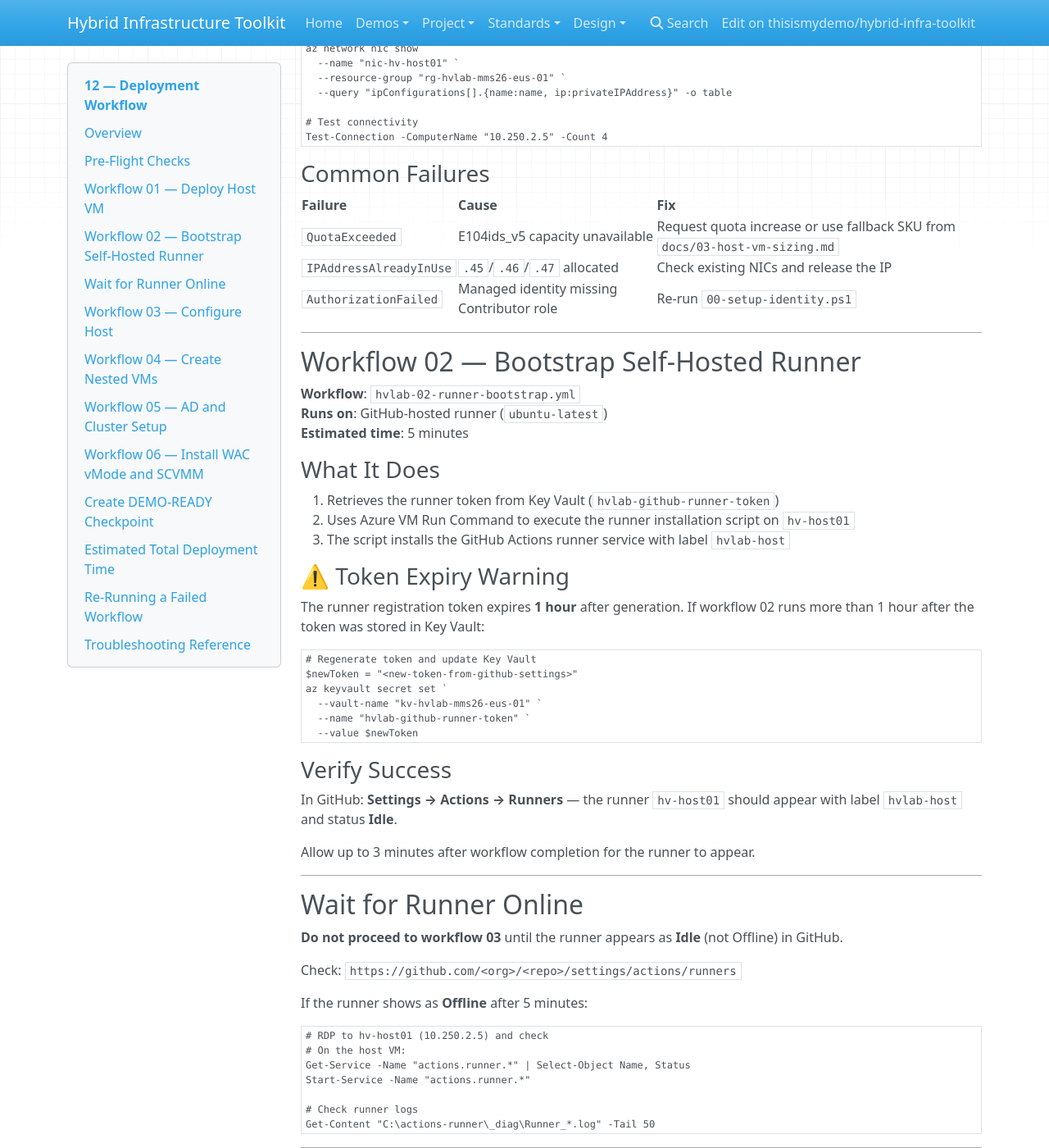
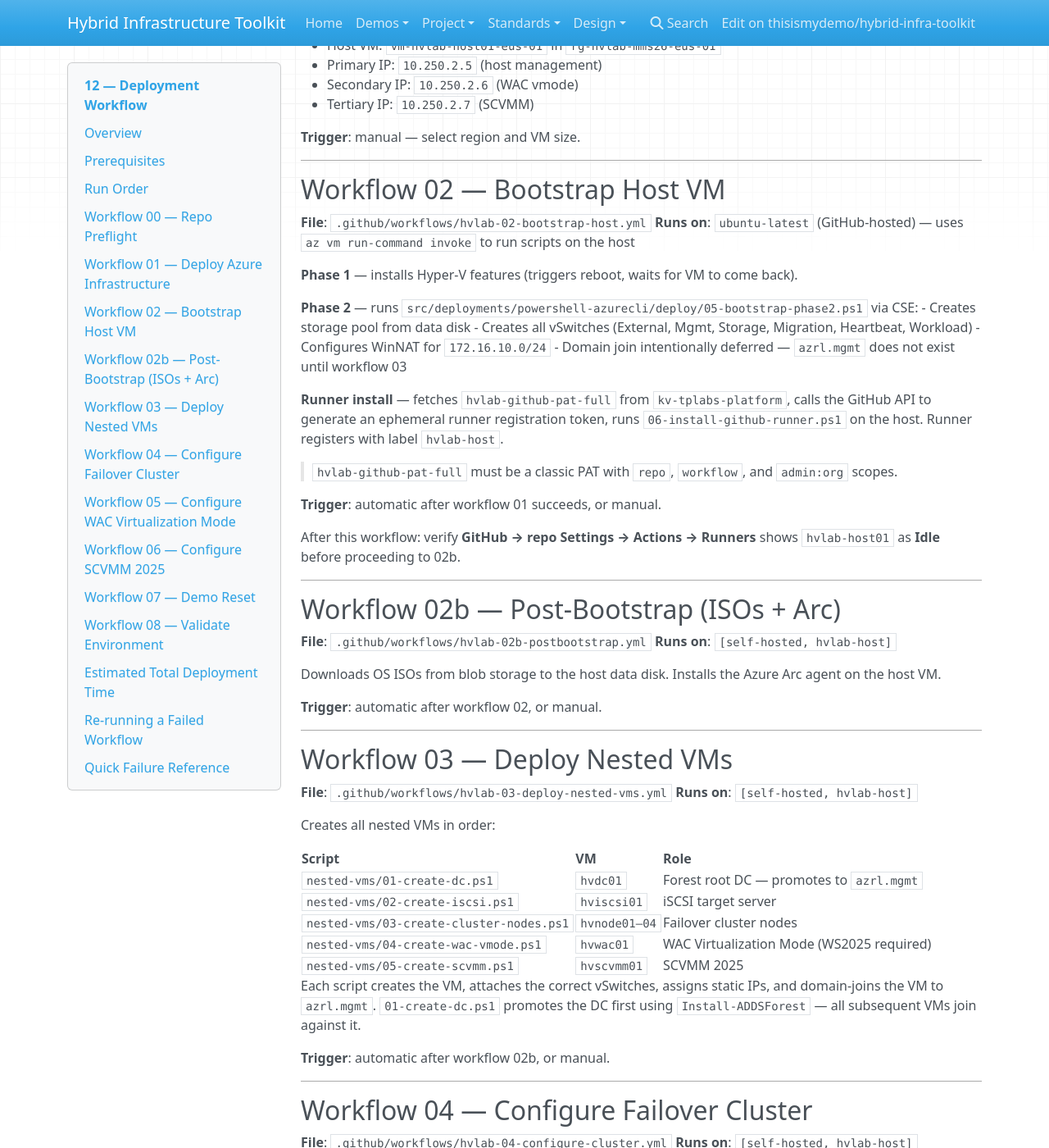
Before and after one commit to thisismydemo/hybrid-infra-toolkit, an MkDocs documentation site: the page built from docs/demos/hyperv-cluster-lab/12-deployment-workflow.md, in a window 1280 px wide and 1400 px high, scrolled down 1537 px. Shown: the whole window at 82% size. Built offline with MkDocs 1.6.1, drawn with Linux system fonts in a browser that asks for light colours; nearby versions of some CDN libraries; some of the changed text lies outside the part shown.

Commit message:
fix: WAC PgPassword KV self-fetch, step name correction, workflow doc rewrite
- configure/04-configure-wac-vmode.ps1: add KVName/KVSubscription params and
  self-fetch hvwac01-pg-password from Key Vault when PgPassword is not passed;
  resolves silent blank-password PostgreSQL install
- hvlab-03-deploy-nested-vms.yml: rename stale 'replica DC' step to
  'Create forest root DC (hvdc01 - azrl.mgmt)'
- docs/12-deployment-workflow.md: full rewrite to match current code; correct
  workflow file names, resource names, runner token approach, DC role

````diff
--- a/docs/demos/hyperv-cluster-lab/12-deployment-workflow.md
+++ b/docs/demos/hyperv-cluster-lab/12-deployment-workflow.md
@@ -2,382 +2,254 @@
 
 ## Overview
 
-Deployment uses a two-phase pipeline:
+Deployment runs from `thisismydemo/hybrid-infra-toolkit` using 10 GitHub Actions workflows.
 
-1. **Cloud GitHub Actions runners** (phases 1–2): Deploy the Azure infrastructure and bootstrap the self-hosted runner
-2. **Self-hosted runner on host VM** (phases 3–8): All nested VM and application configuration — runs directly on the host, with access to the Hyper-V APIs and nested VM networks
+**Runner split:**
+
+| Phase | Runs On | Workflows |
+|---|---|---|
+| Cloud infrastructure | GitHub-hosted (`ubuntu-latest` / `windows-latest`) | 00, 01, 02 |
+| All in-guest work | Self-hosted on host VM (`hvlab-host`) | 02b, 03–08 |
+
+The self-hosted runner is installed by workflow 02 (via Custom Script Extension) onto `vm-hvlab-host01-eus-01`. Workflows 03–08 run directly on that host, giving them full access to Hyper-V APIs and the nested VM networks.
 
 ---
 
-## Pre-Flight Checks
+## Prerequisites
 
-Complete these checks immediately before starting deployment:
+Before running any workflow, complete these one-time setup steps:
 
-```powershell
-# 1. Azure CLI authenticated to correct subscription
-az account show --query "{sub:id, state:state}" -o table
-# Expected: 00cd4357-ed45-4efb-bee0-10c467ff994b, Enabled
+1. **Azure identity**: run `src/deployments/powershell-azurecli/deploy/00-setup-identity.ps1`
+   - Creates managed identity `mi-hvlab-host01-eus-01`
+   - Assigns Contributor on the deploy subscription
+   - Assigns Key Vault Secrets User on `kv-tplabs-platform`
 
-# 2. Target IPs available
-foreach ($ip in @("10.250.2.5","10.250.2.6","10.250.2.7")) {
-    $used = az network nic list --query "[].ipConfigurations[?privateIPAddress=='$ip'].privateIPAddress" -o tsv
-    if ($used) { Write-Host "✗ $ip IN USE" -ForegroundColor Red }
-    else        { Write-Host "✓ $ip available" -ForegroundColor Green }
-}
+2. **Key Vault secrets**: run `src/deployments/powershell-azurecli/deploy/03-prestage-kv-secrets.ps1`
+   - Pre-stages all secrets listed in `configs/variables/variables.yml` under `key_vault.secrets_required`
 
-# 3. Key Vault secrets present (run the verification block from 02-prerequisites.md)
+3. **GitHub repo secrets** (Settings → Secrets → Actions):
+   - `AZURE_CLIENT_ID` — client ID of `mi-hvlab-host01-eus-01`
+   - `AZURE_TENANT_ID` — `a9b67171-3fbb-45bf-8394-eb56d02a86e4`
+   - `AZURE_SUBSCRIPTION_ID` — `00cd4357-ed45-4efb-bee0-10c467ff994b`
 
-# 4. Subnet exists
-az network vnet subnet show `
-  --name "snet-lab-prodtech-eus-connectivity-mgmt" `
-  --vnet-name "vnet-lab-prodtech-eus-connectivity-hub" `
-  --resource-group "rg-hvlab-mms26-eus-01" `
-  --query "{name:name, prefix:addressPrefix}" -o table
+4. **Region check** (optional but recommended): `src/deployments/powershell-azurecli/deploy/01-find-best-region.ps1`
 
-# 5. GitHub runner token freshness — regenerate if >45 min old
-# Navigate to: GitHub → Repo Settings → Actions → Runners → New self-hosted runner
-# Copy the token and update: kv-hvlab-mms26-eus-01 / hvlab-github-runner-token
-```
+5. **IP availability check**: `src/deployments/powershell-azurecli/deploy/02-verify-ip-availability.ps1`
 
 ---
 
-## Workflow 01 — Deploy Host VM
+## Run Order
 
-**Workflow**: `hvlab-01-host-vm.yml`
-**Runs on**: GitHub-hosted runner (`ubuntu-latest`)
-**Estimated time**: 10–15 minutes
+Run workflows **in this order**. Do not skip ahead.
 
-### What It Does
-
-1. Logs in to Azure via OIDC using `mi-hvlab-deploy-eus-01` managed identity (no client secret)
-2. Runs `az deployment group create` with `bicep/main.bicep`
-3. Creates:
-   - NIC `nic-hv-host01` with 3 IP configurations (`.45`, `.46`, `.47`)
-   - IP forwarding enabled on NIC
-   - VM `hv-host01` (Standard_E104ids_v5)
-   - OS disk (P10, 128 GB)
-   - Data disk for VHDX storage (P50, 4 TB)
-4. Attaches a Custom Script Extension that installs the GitHub Actions runner prerequisites
-
-### Trigger
-
-```yaml
-# Manually trigger from GitHub Actions UI:
-# Actions → hvlab-01-host-vm → Run workflow → main → Run workflow
+```
+00 → 01 → 02 → [wait for runner] → 02b → 03 → 04 → 05 → 06 → 08
 ```
 
-### Verify Success
-
-```powershell
-# Check VM state
-az vm show `
-  --name "hv-host01" `
-  --resource-group "rg-hvlab-mms26-eus-01" `
-  --query "{name:name, state:powerState, size:hardwareProfile.vmSize}" -o table
-
-# Check NIC secondary IPs
-az network nic show `
-  --name "nic-hv-host01" `
-  --resource-group "rg-hvlab-mms26-eus-01" `
-  --query "ipConfigurations[].{name:name, ip:privateIPAddress}" -o table
-
-# Test connectivity
-Test-Connection -ComputerName "10.250.2.5" -Count 4
-```
-
-### Common Failures
-
-| Failure | Cause | Fix |
-|---------|-------|-----|
-| `QuotaExceeded` | E104ids_v5 capacity unavailable | Request quota increase or use fallback SKU from `docs/03-host-vm-sizing.md` |
-| `IPAddressAlreadyInUse` | `.45`/`.46`/`.47` allocated | Check existing NICs and release the IP |
-| `AuthorizationFailed` | Managed identity missing Contributor role | Re-run `00-setup-identity.ps1` |
+Workflow 07 (demo-reset) is run-on-demand — not part of the initial deploy sequence.
 
 ---
 
-## Workflow 02 — Bootstrap Self-Hosted Runner
+## Workflow 00 — Repo Preflight
 
-**Workflow**: `hvlab-02-runner-bootstrap.yml`
-**Runs on**: GitHub-hosted runner (`ubuntu-latest`)
-**Estimated time**: 5 minutes
+**File**: `.github/workflows/hvlab-00-preflight.yml`
+**Runs on**: `windows-latest` (GitHub-hosted)
 
-### What It Does
+Runs PSScriptAnalyzer on all PowerShell files, validates the Bicep template against the target subscription (ARM validate, not deploy), and checks that the managed identity exists. Safe to run at any time.
 
-1. Retrieves the runner token from Key Vault (`hvlab-github-runner-token`)
-2. Uses Azure VM Run Command to execute the runner installation script on `hv-host01`
-3. The script installs the GitHub Actions runner service with label `hvlab-host`
-
-### ⚠️ Token Expiry Warning
-
-The runner registration token expires **1 hour** after generation. If workflow 02 runs more than 1 hour after the token was stored in Key Vault:
-
-```powershell
-# Regenerate token and update Key Vault
-$newToken = "<new-token-from-github-settings>"
-az keyvault secret set `
-  --vault-name "kv-hvlab-mms26-eus-01" `
-  --name "hvlab-github-runner-token" `
-  --value $newToken
-```
-
-### Verify Success
-
-In GitHub: **Settings → Actions → Runners** — the runner `hv-host01` should appear with label `hvlab-host` and status **Idle**.
-
-Allow up to 3 minutes after workflow completion for the runner to appear.
+**Trigger**: manual (`workflow_dispatch`) — select region and VM size from the dropdowns.
 
 ---
 
-## Wait for Runner Online
+## Workflow 01 — Deploy Azure Infrastructure
 
-**Do not proceed to workflow 03** until the runner appears as **Idle** (not Offline) in GitHub.
+**File**: `.github/workflows/hvlab-01-deploy-azure.yml`
+**Runs on**: `ubuntu-latest` (GitHub-hosted)
 
-Check: `https://github.com/<org>/<repo>/settings/actions/runners`
+Deploys the Azure resource group and host VM via Bicep:
 
-If the runner shows as **Offline** after 5 minutes:
+- Template: `src/deployments/bicep/main.bicep`
+- Parameters: `src/deployments/bicep/parameters/tplabs.bicepparam`
+- Creates: resource group, VNet NIC (3 IPs), NSG, host VM, OS disk, data disk, managed identity attachment
+- Host VM: `vm-hvlab-host01-eus-01` in `rg-hvlab-mms26-eus-01`
+- Primary IP: `10.250.2.5` (host management)
+- Secondary IP: `10.250.2.6` (WAC vmode)
+- Tertiary IP: `10.250.2.7` (SCVMM)
 
-```powershell
-# RDP to hv-host01 (10.250.2.5) and check
-# On the host VM:
-Get-Service -Name "actions.runner.*" | Select-Object Name, Status
-Start-Service -Name "actions.runner.*"
-
-# Check runner logs
-Get-Content "C:\actions-runner\_diag\Runner_*.log" -Tail 50
-```
+**Trigger**: manual — select region and VM size.
 
 ---
 
-## Workflow 03 — Configure Host
+## Workflow 02 — Bootstrap Host VM
 
-**Workflow**: `hvlab-03-configure-host.yml`
-**Runs on**: `hvlab-host` (self-hosted)
-**Estimated time**: 15–20 minutes (includes reboot)
+**File**: `.github/workflows/hvlab-02-bootstrap-host.yml`
+**Runs on**: `ubuntu-latest` (GitHub-hosted) — uses `az vm run-command invoke` to run scripts on the host
 
-### What It Does
+**Phase 1** — installs Hyper-V features (triggers reboot, waits for VM to come back).
 
-1. Installs `Hyper-V` Windows feature with management tools
-2. Installs `RSAT-Hyper-V-Tools`
-3. Reboots the host VM (runner auto-reconnects after reboot)
-4. Creates all 6 vSwitches (`vSwitch-External`, `vSwitch-Mgmt`, `vSwitch-Migration`, `vSwitch-Storage`, `vSwitch-Heartbeat`, `vSwitch-Workload`)
-5. Configures WinNAT for `172.16.10.0/24`
-6. Enables IP routing on the host OS
-7. Joins `hv-host01` to the `azrl.mgmt` domain (requires `hvlab-domain-admin-*` secrets)
-8. Reboots after domain join
+**Phase 2** — runs `src/deployments/powershell-azurecli/deploy/05-bootstrap-phase2.ps1` via CSE:
+- Creates storage pool from data disk
+- Creates all vSwitches (External, Mgmt, Storage, Migration, Heartbeat, Workload)
+- Configures WinNAT for `172.16.10.0/24`
+- Domain join intentionally deferred — `azrl.mgmt` does not exist until workflow 03
 
-### Verify Success
+**Runner install** — fetches `hvlab-github-pat-full` from `kv-tplabs-platform`, calls the GitHub API to generate an ephemeral runner registration token, runs `06-install-github-runner.ps1` on the host. Runner registers with label `hvlab-host`.
 
-```powershell
-# On host VM — check Hyper-V installed
-Get-WindowsFeature -Name Hyper-V | Select-Object Name, InstallState
+> `hvlab-github-pat-full` must be a classic PAT with `repo`, `workflow`, and `admin:org` scopes.
 
-# Check vSwitches
-Get-VMSwitch | Select-Object Name, SwitchType, NetAdapterInterfaceDescription
+**Trigger**: automatic after workflow 01 succeeds, or manual.
 
-# Check domain join
-(Get-WmiObject Win32_ComputerSystem).Domain  # Should be azrl.mgmt
-
-# Check WinNAT
-Get-NetNat | Select-Object Name, InternalIPInterfaceAddressPrefix
-```
+After this workflow: verify **GitHub → repo Settings → Actions → Runners** shows `hvlab-host01` as **Idle** before proceeding to 02b.
 
 ---
 
-## Workflow 04 — Create Nested VMs
+## Workflow 02b — Post-Bootstrap (ISOs + Arc)
 
-**Workflow**: `hvlab-04-nested-vms.yml`
-**Runs on**: `hvlab-host`
-**Estimated time**: 45–60 minutes
+**File**: `.github/workflows/hvlab-02b-postbootstrap.yml`
+**Runs on**: `[self-hosted, hvlab-host]`
 
-### What It Does
+Downloads OS ISOs from blob storage to the host data disk. Installs the Azure Arc agent on the host VM.
 
-1. Downloads WS2022 and WS2025 ISOs from `sthvlabisomms26` blob storage
-2. Creates base VHDX files on the data disk
-3. Creates and configures all 8 nested VMs with correct vCPU, RAM, vNICs, and attached ISOs
-4. Boots VMs in order: `hvdc01` first, then storage, then nodes, then management VMs
-5. Applies unattend.xml for automated OS installation
-6. Waits for VMs to complete OS installation (polls WinRM)
-
-### Verify Success
-
-```powershell
-# On host VM
-Get-VM | Select-Object Name, State, CPUCount,
-    @{N="RAM-GB";E={$_.MemoryAssigned/1GB}} |
-    Format-Table -AutoSize
-
-# Expected: 8 VMs, all Running
-```
+**Trigger**: automatic after workflow 02, or manual.
 
 ---
 
-## Workflow 05 — AD and Cluster Setup
+## Workflow 03 — Deploy Nested VMs
 
-**Workflow**: `hvlab-05-ad-cluster.yml`
-**Runs on**: `hvlab-host`
-**Estimated time**: 30–40 minutes
+**File**: `.github/workflows/hvlab-03-deploy-nested-vms.yml`
+**Runs on**: `[self-hosted, hvlab-host]`
 
-### What It Does (in order)
+Creates all nested VMs in order:
 
-1. Promotes `hvdc01` as replica DC for `azrl.mgmt`
-2. Waits for AD replication to complete
-3. Creates OU structure, service accounts, security groups (from `docs/05-active-directory.md`)
-4. Joins all nested VMs to `azrl.mgmt`
-5. Configures iSCSI Target on `hviscsi01` (from `docs/06-iscsi-storage.md`)
-6. Installs Failover Clustering and Hyper-V roles on `hvnode01-04`
-7. Configures MPIO on cluster nodes
-8. Connects iSCSI initiators on all nodes
-9. Creates cluster `hvlab-clus01`
-10. Adds CSVs and configures Cloud Witness
-11. Configures KCD for live migration
+| Script | VM | Role |
+|---|---|---|
+| `nested-vms/01-create-dc.ps1` | `hvdc01` | Forest root DC — promotes to `azrl.mgmt` |
+| `nested-vms/02-create-iscsi.ps1` | `hviscsi01` | iSCSI target server |
+| `nested-vms/03-create-cluster-nodes.ps1` | `hvnode01–04` | Failover cluster nodes |
+| `nested-vms/04-create-wac-vmode.ps1` | `hvwac01` | WAC Virtualization Mode (WS2025 required) |
+| `nested-vms/05-create-scvmm.ps1` | `hvscvmm01` | SCVMM 2025 |
 
-### Verify Success
+Each script creates the VM, attaches the correct vSwitches, assigns static IPs, and domain-joins the VM to `azrl.mgmt`. `01-create-dc.ps1` promotes the DC first using `Install-ADDSForest` — all subsequent VMs join against it.
 
-```powershell
-# Check cluster health
-Get-Cluster -Name "hvlab-clus01" | Select-Object Name, QuorumType
-Get-ClusterNode -Cluster "hvlab-clus01" | Select-Object Name, State
-Get-ClusterSharedVolume -Cluster "hvlab-clus01" | Select-Object Name, State
-Get-ClusterQuorum -Cluster "hvlab-clus01"
-```
+**Trigger**: automatic after workflow 02b, or manual.
 
 ---
 
-## Workflow 06 — Install WAC vMode and SCVMM
+## Workflow 04 — Configure Failover Cluster
 
-**Workflow**: `hvlab-06-wac-scvmm.yml`
-**Runs on**: `hvlab-host`
-**Estimated time**: 60–90 minutes
+**File**: `.github/workflows/hvlab-04-configure-cluster.yml`
+**Runs on**: `[self-hosted, hvlab-host]`
 
-### What It Does
+Runs configure scripts in this order (AD must complete before cluster creation):
 
-1. On `hvwac01`:
-   - Installs Visual C++ Redistributable (winget)
-   - Downloads WAC vMode installer from `https://aka.ms/WACDownloadvMode`
-   - Installs WAC vMode with PostgreSQL
-   - Configures firewall rules
-   - Adds cluster nodes as managed hosts
+| Script | What it does |
+|---|---|
+| `configure/05-configure-ad.ps1` | Create OUs, service accounts (`svc-*`), security groups, KCD — fetches passwords from `kv-tplabs-platform` |
+| `configure/01-configure-iscsi.ps1` | Configure iSCSI Target role and 3 × 500 GB LUNs on `hviscsi01` |
+| `configure/02-configure-iscsi-initiators.ps1` | Connect iSCSI initiators on `hvnode01–04`, configure MPIO |
+| `configure/08-configure-network-atc.ps1` | Configure Network ATC SET switch on cluster nodes |
+| `configure/03-configure-cluster.ps1` | Create cluster `hvlab-clus01`, add CSVs, set Cloud Witness |
+| `configure/07-configure-dhcp.ps1` | Configure DHCP scopes on `hvdc01` (Mgmt `172.16.10.0/24`, Workload `172.16.50.0/24`) |
 
-2. On `hvscvmm01`:
-   - Downloads SQL Server 2022 Developer installer
-   - Installs SQL Server with SCVMM named instance
-   - Installs SCVMM 2025
-   - Configures logical networks
-   - Adds Hyper-V cluster to SCVMM
-
-### Verify Success
-
-```powershell
-# Test WAC vMode HTTPS endpoint
-Invoke-WebRequest -Uri "https://10.250.2.6" -SkipCertificateCheck -UseBasicParsing `
-    -TimeoutSec 15 | Select-Object StatusCode
-
-# Test SCVMM console port
-Test-NetConnection -ComputerName "10.250.2.7" -Port 8100
-```
+**Trigger**: automatic after workflow 03, or manual.
 
 ---
 
-## Create DEMO-READY Checkpoint
+## Workflow 05 — Configure WAC Virtualization Mode
 
-After workflow 06 completes successfully, create the DEMO-READY checkpoint immediately:
+**File**: `.github/workflows/hvlab-05-configure-wac-vmode.yml`
+**Runs on**: `[self-hosted, hvlab-host]`
 
-```powershell
-# Trigger from GitHub Actions:
-# Actions → hvlab-07-demo-reset → Run workflow → Run workflow
-# (First run creates the checkpoint; subsequent runs restore it)
-```
+Runs `configure/04-configure-wac-vmode.ps1`:
+- Verifies `hvwac01` is running Windows Server 2025 (required — WAC vmode does not run on WS2022)
+- Fetches `hvwac01-pg-password` from `kv-tplabs-platform`
+- Installs Visual C++ Redistributable and downloads WAC vmode from `https://aka.ms/WACDownloadvMode`
+- Installs with PostgreSQL on port 5432, HTTPS on port 443
+- Access after install: `https://10.250.2.6`
 
-**Or manually from the host VM:**
+**Trigger**: automatic after workflow 04, or manual.
 
-```powershell
-# On hv-host01 — create DEMO-READY checkpoints on all nested VMs
-$vms = Get-VM
-foreach ($vm in $vms) {
-    Checkpoint-VM -VM $vm -SnapshotName "DEMO-READY"
-    Write-Host "Checkpoint created: $($vm.Name)"
-}
-```
+---
+
+## Workflow 06 — Configure SCVMM 2025
+
+**File**: `.github/workflows/hvlab-06-configure-scvmm.yml`
+**Runs on**: `[self-hosted, hvlab-host]`
+
+Runs `configure/06-configure-scvmm.ps1`:
+- Downloads SCVMM 2025 installer from blob storage (`sthvlabcontent01`)
+- Mounts SQL Server 2022 Developer ISO and installs SQL
+  - SQL service account: `AZRL\svc-sql-scvmm` (KV secret: `svc-sql-scvmm-password`)
+  - SCVMM service account: `AZRL\svc-scvmm-svc` (KV secret: `svc-scvmm-svc-password`)
+- Installs SCVMM 2025 management server
+- Adds cluster `hvlab-clus01` and all nodes to SCVMM
+- Configures logical networks (Mgmt, Workload) and library share
+
+**Trigger**: automatic after workflow 05, or manual.
+
+---
+
+## Workflow 07 — Demo Reset
+
+**File**: `.github/workflows/hvlab-07-demo-reset.yml`
+**Runs on**: `[self-hosted, hvlab-host]`
+
+Restores all nested VMs to the `DEMO-READY` checkpoint. Run on demand before each demo session. After the initial full deploy, run this workflow once to **create** the checkpoint — all subsequent runs **restore** to it.
+
+---
+
+## Workflow 08 — Validate Environment
+
+**File**: `.github/workflows/hvlab-08-validate.yml`
+**Runs on**: `[self-hosted, hvlab-host]`
+
+Checks:
+- All 8 nested VMs are `Running`
+- Cluster `hvlab-clus01` is healthy, all nodes `Up`, all CSVs `Online`
+- iSCSI sessions connected on all cluster nodes
+- WAC vmode HTTPS (`https://10.250.2.6`) returns 200
+- SCVMM service (`SCVMMService`) is `Running` on `hvscvmm01`
+
+**Trigger**: automatic after workflow 06, or manual at any time.
 
 ---
 
 ## Estimated Total Deployment Time
 
-| Phase | Workflow | Time |
-|-------|----------|------|
-| Infrastructure | 01 | 15 min |
-| Runner bootstrap | 02 | 5 min |
-| Host configuration | 03 | 20 min |
-| Nested VMs | 04 | 60 min |
-| AD + Cluster | 05 | 40 min |
-| WAC + SCVMM | 06 | 90 min |
-| Checkpoint | 07 | 20 min |
-| **Total** | | **~4 hours** |
+| Workflow | Approx Time |
+|---|---|
+| 00 Preflight | 5 min |
+| 01 Deploy Azure | 15 min |
+| 02 Bootstrap | 20 min |
+| 02b Post-bootstrap | 10 min |
+| 03 Nested VMs | 45 min |
+| 04 Configure Cluster | 30 min |
+| 05 WAC vmode | 15 min |
+| 06 SCVMM | 60 min |
+| 08 Validate | 5 min |
+| **Total** | **~3.5 hours** |
 
 ---
 
-## Re-Running a Failed Workflow
+## Re-running a Failed Workflow
 
-All workflows are designed to be idempotent — safe to re-run after a failure:
+All scripts check for existing state before applying changes and are safe to re-run. If a workflow fails:
 
-```powershell
-# Before re-running: check what failed
-# 1. Review the workflow run log in GitHub Actions
-# 2. Identify the failing step name
-# 3. If the failure is infrastructure (VM not created): fix the root cause and re-run 01
-# 4. If the failure is in-guest (VM config): re-run the specific workflow; scripts check
-#    for existing state before applying changes
+1. Review the failing step in the GitHub Actions run log
+2. Fix the root cause
+3. Re-run the workflow — already-completed steps will skip cleanly
 
-# Common re-run scenarios:
-# - Workflow 02 runner token expired: regenerate token → re-run 02
-# - Workflow 04 ISO download failed: check blob storage → re-run 04
-# - Workflow 05 domain join failed: verify DC replication → re-run 05
-# - Workflow 06 WAC install failed: check WS2025 on hvwac01 → re-run 06
-```
+If the runner goes offline mid-run: SSH/RDP to `vm-hvlab-host01-eus-01`, run `Get-Service 'actions.runner.*'`, start it if stopped, then re-trigger the workflow.
 
 ---
 
-## Troubleshooting Reference
+## Quick Failure Reference
 
-### Runner Goes Offline Mid-Workflow
-
-```powershell
-# On hv-host01 — check runner service
-Get-Service -Name "actions.runner.*" | Select-Object Name, Status
-
-# If stopped due to reboot:
-Start-Service -Name "actions.runner.*"
-
-# Re-trigger the workflow from GitHub Actions UI
-```
-
-### VM Won't Boot After Creation
-
-```powershell
-# On hv-host01
-Get-VM -Name "hvdc01" | Select-Object Name, State, Status
-# Check for "Critical" state — means VHDX issue
-
-# Check VHDX integrity
-Get-VHD -Path "D:\HyperV\hvdc01\hvdc01.vhdx" | Select-Object Path, IsAttached, LogicalSectorSize
-
-# Check Hyper-V event log
-Get-WinEvent -LogName "Microsoft-Windows-Hyper-V-VMMS-Admin" -MaxEvents 20 |
-    Select-Object TimeCreated, Message
-```
-
-### Cluster Formation Fails on Validation
-
-```powershell
-# Re-run cluster validation with output
-Test-Cluster -Node "hvnode01","hvnode02","hvnode03","hvnode04" `
-  -ReportName "C:\ClusterValidation\recheck" 2>&1
-
-# Open report
-Start-Process "C:\ClusterValidation\recheck.htm"
-
-# Common issues:
-# - Storage: iSCSI not connected — re-run iSCSI initiator setup
-# - Network: missing heartbeat network — check vSwitch-Heartbeat NIC on nodes
-# - Hyper-V: feature not installed — re-run feature installation
-```
+| Symptom | First thing to check |
+|---|---|
+| Runner not idle after workflow 02 | `Get-Service 'actions.runner.*'` on host; `C:\actions-runner\_diag\` logs |
+| DC promotion fails | `hvdc01` WinRM reachable? ISO mounted? 4 GB RAM assigned? |
+| iSCSI not connecting | `hviscsi01` domain-joined? iSCSI Target service running? |
+| Cluster validation fails | All nodes domain-joined? iSCSI sessions up? Network ATC applied? |
+| WAC vmode unreachable | WS2025 confirmed on `hvwac01`? `C:\WACvmode\install.log`? |
+| SCVMM install fails | Blob storage accessible? `svc-sql-scvmm` and `svc-scvmm-svc` accounts exist in AD? |
````
Also changed, not shown: 2 other files.
